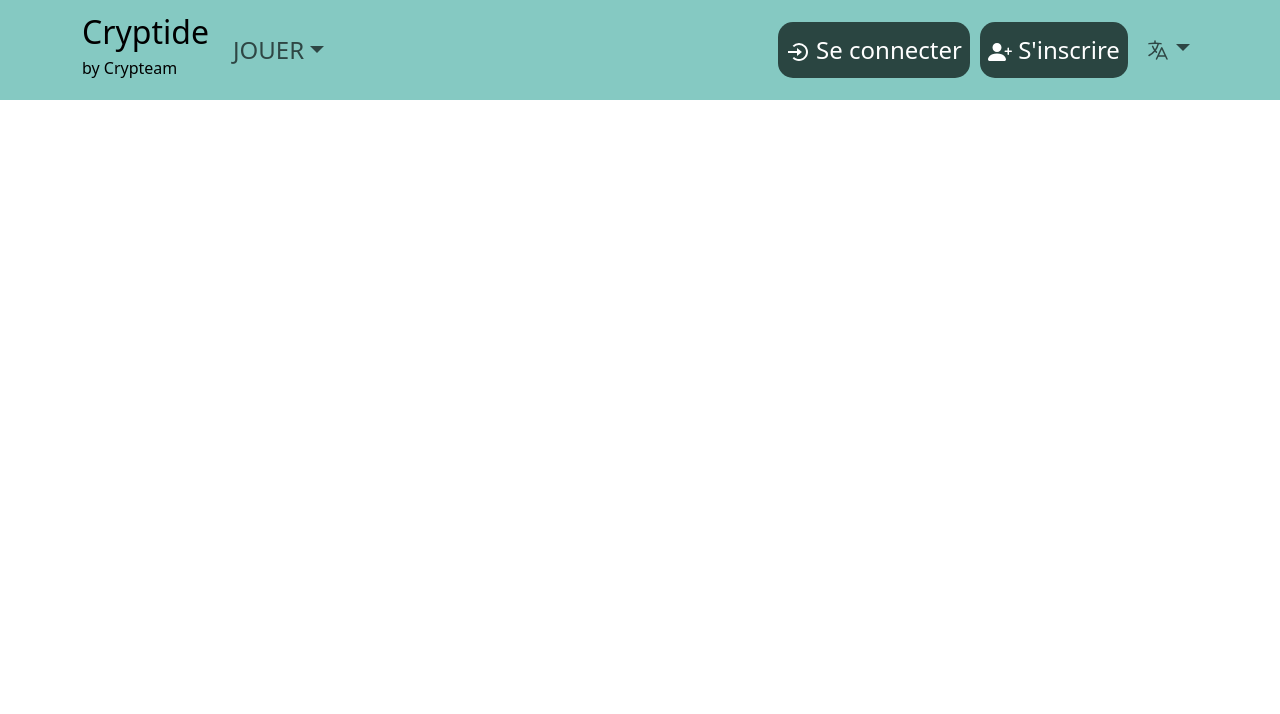
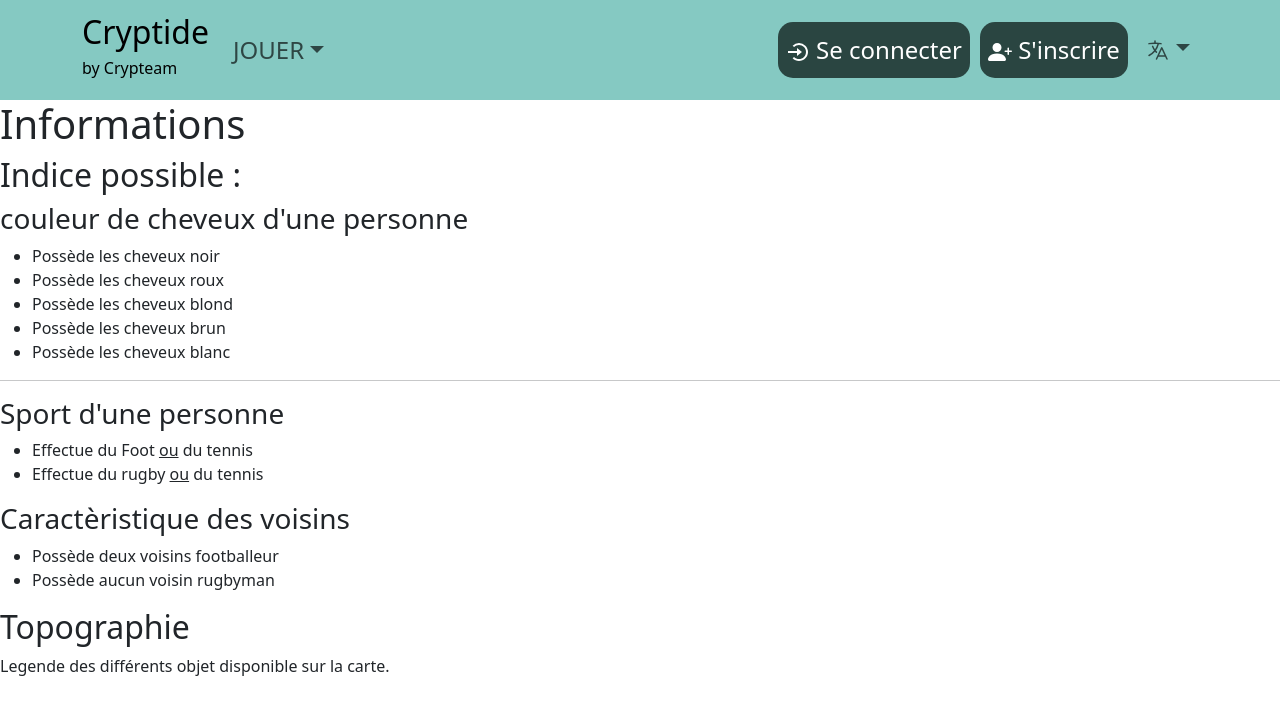
Before and after one commit to PiR194/Cryptid, a React (Create React App) app in the folder cryptide_project/: page /info in a window 1280 px wide. Shown: the top 714 px of the page. Built offline with nearby package versions, Linux system fonts and the light colour scheme.

Commit message:
création d'un nouvelle onglet pour l'affichage des informations durant la partie :art:

```diff
--- a/cryptide_project/src/App.tsx
+++ b/cryptide_project/src/App.tsx
@@ -12,6 +12,7 @@ import Lobby from './Pages/Lobby';
 import InGame from './Pages/InGame';
 
 import EndGame from './Pages/EndGame';
+import InfoPage from './Pages/InfoPage';
 
 /* Component */
 import AppNavbar from './Components/NavBar';
@@ -64,6 +65,7 @@ function App() {
         <Route path="/lobby" element={<Lobby/>} />
         <Route path="/endgame" element={<EndGame/>} />
         <Route path="/game" element={<InGame/>} />
+        <Route path="/info" element={<InfoPage/>} />
       </Routes>
     </BrowserRouter>
   </IntlProvider>
--- a/cryptide_project/src/Components/ButtonImgNav.tsx
+++ b/cryptide_project/src/Components/ButtonImgNav.tsx
@@ -6,7 +6,7 @@ import { FormattedMessage } from 'react-intl';
 //@ts-ignore
 function ButtonImgNav({ dest, img, text = "" }) {
     return (
-    <Link to={dest} className="link-without-underline">
+    <Link to={dest} className="link-without-underline"> {/*target='_blank' ==> ouvre un nouvelle onglet*/ }
         <button className='buttonNabImg'>
             <img src={img} alt="Button Image" height="50" width="50"/>
             <p>{text}</p>
--- a/cryptide_project/src/Pages/InGame.tsx
+++ b/cryptide_project/src/Pages/InGame.tsx
@@ -16,6 +16,9 @@ import Replay from "../res/icon/replay.png";
 import Info from "../res/icon/infoGreen.png";
 import Check from "../res/icon/checkboxGreen.png";
 import Alpha from "../res/GreekLetters/alphaW.png";
+
+/* nav */
+import { Link } from 'react-router-dom';
 
 /* Boostrap */
 import Button from 'react-bootstrap/Button';
@@ -37,6 +40,32 @@ const InGame = () => {
     const [showP, setShowP] = useState(false);
     const handleCloseP = () => setShowP(false);
     const handleShowP = () => setShowP(true);
+
+    const handleChange = () => {
+      if (show){
+        handleClose()
+      }
+      else {
+        handleShow()
+      }
+    };
+
+    const handleChangeP = () => {
+      if (showP){
+        handleCloseP()
+      }
+      else {
+        handleShowP()
+      }
+    };
+
+
+    /* Windows open */
+    //@ts-ignore
+    const openInNewTab = (url) => { //! avec url ==> dangereux
+      window.open(url);
+    };
+
     return (
       <div id="mainDiv">
         <div className='upperInfo'>
@@ -48,7 +77,7 @@ const InGame = () => {
         </div>
 
         <div className='playerlistDiv'>
-          <button className='button' onClick={handleShowP}>
+          <button className='button' onClick={handleChangeP}>
             Players
           </button>
         </div>
@@ -58,13 +87,22 @@ const InGame = () => {
         </div>
 
         <div className='menuGame'>
-          <button className='button' onClick={handleShow}>
-            <img src={Info} alt="info" height="40"/>
-          </button>
-          <button className='button' onClick={handleShow}>
+          <Link to='/info' target='_blank'>
+            <button className='button'>
+              <img src={Info} alt="info" height="40"/>
+            </button>
+          </Link>
+          {/* <button className='button' onClick={() => openInNewTab('http://localhost:3000/play')}> //! avec url =={'>'} dangereux
             <img src={Check} alt="check" height="40"/>
-          </button>
-          <button className='button' onClick={handleShow}>
+          </button> */}
+
+          <Link to='/info' target='_blank'>
+            <button className='button'>
+              <img src={Check} alt="check" height="40"/>
+            </button>
+          </Link>
+
+          <button className='button' onClick={handleChange}>
             <img src={Alpha} alt="indice" height="40"/>
           </button>
         </div>
--- /dev/null
+++ b/cryptide_project/src/Pages/InfoPage.tsx
@@ -0,0 +1,66 @@
+import React from 'react';
+
+/* Style */
+import '../Style/Global.css';
+
+import { FormattedMessage } from 'react-intl';
+
+function InfoPage() { //! cette page n'affiche que des informations et est suceptible de changer selon le context.
+
+    return (
+
+    <div>
+        <h1>Informations</h1>
+
+        <h2>Indice possible :</h2>
+        <h3>
+            couleur de cheveux d'une personne
+        </h3>
+        <ul>
+            <li>
+                Possède les cheveux noir
+            </li>
+            <li>
+                Possède les cheveux roux
+            </li>
+            <li>
+                Possède les cheveux blond
+            </li>
+            <li>
+                Possède les cheveux brun
+            </li>
+            <li>
+                Possède les cheveux blanc
+            </li>
+        </ul>
+        <hr/>
+        <h3>
+            Sport d'une personne
+        </h3>
+        <ul>
+            <li>
+                Effectue du Foot <u>ou</u> du tennis
+            </li>
+            <li>
+                Effectue du rugby <u>ou</u> du tennis
+            </li>
+        </ul>
+        <h3>
+            Caractèristique des voisins
+        </h3>
+        <ul>
+            <li>
+                Possède deux voisins footballeur
+            </li>
+            <li>
+                Possède aucun voisin rugbyman
+            </li>
+        </ul>
+
+        <h2>Topographie</h2>
+        <p>Legende des différents objet disponible sur la carte.</p>
+    </div>
+    );
+}
+
+export default InfoPage;
```
